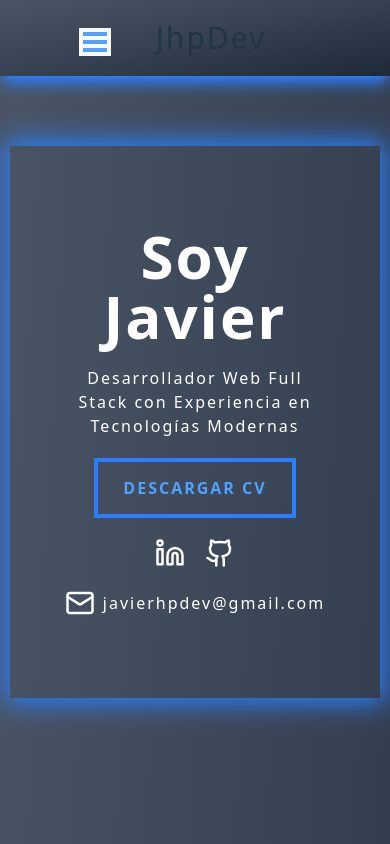
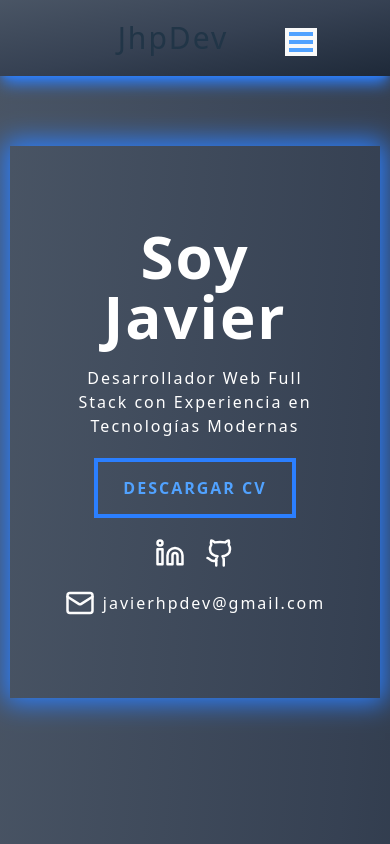
Before and after one commit to javihpdev/javihpdev.github.io, a React (Vite) app: page / in a window 390 px wide. Shown: the top 844 px of the page. Built offline with nearby package versions, Linux system fonts and the light colour scheme.

Commit message:
nuevo Cv aplicado y nueva imagen de inicio, más arreglos en el diseño

```diff
--- a/index.html
+++ b/index.html
@@ -3,13 +3,13 @@
 <html lang="en" class="scroll-smooth">
   <head>
     <meta charset="UTF-8" />
-    <link rel="icon" type="image/svg+xml" href="/images/perfil.png" />
+    <link rel="icon" type="image/svg+xml" href="/images/Diseño sin título.svg" />
     <meta name="viewport" content="width=device-width, initial-scale=1.0" />
     <link href="src/index.css" rel="stylesheet">
     <title>Javier Hernandez Perez</title>
     <script type="module" src="./src/main.tsx"></script>
   </head>
   <body>
-    <div class="w-full h-screen"  id="porfolio"></div>
+    <div class="w-full h-screen" id="porfolio"></div>
   </body>
 </html>
--- a/src/lib/common/Nav.tsx
+++ b/src/lib/common/Nav.tsx
@@ -14,15 +14,8 @@ function Nav() {
   };
 
   return (
-    <div className="flex justify-center items-center  fixed z-50 top-0 w-full max-w-full p-5 shadow-lg bg-blue- shadow-blue-500 bg-gradient-to-br from-gray-600 via-gray-700 to-gray-800">
-      {/* Menu Hamburguesa (visible en pantallas pequeñas) */}
-      <div className="pt-2 md:pt-0">
-        <button className="p-1 md:hidden flex flex-col gap-1" aria-label="Boton Menu" onClick={toggleMenu}>
-          <span className={`block h-1 w-6 bg-blue-400 transition-all duration-500 ${isOpen ? 'rotate-45 translate-y-2' : ''}`}></span>
-          <span className={`block h-1 w-6 bg-blue-400 transition-all duration-500 ${isOpen ? 'opacity-0' : ''}`}></span>
-          <span className={`block h-1 w-6 bg-blue-400 transition-all duration-500 ${isOpen ? '-rotate-45 -translate-y-2' : ''}`}></span>
-        </button>
-      </div>
+    <div className="flex flex-col md:flex-row justify-center items-center fixed z-50 top-0 w-full max-w-full p-5 shadow-lg bg-blue- shadow-blue-500 bg-gradient-to-br from-gray-600 via-gray-700 to-gray-800">
+
 
       {/* Menu desplegable (visible en pantallas pequeñas) */}
       <div className={`md:hidden absolute z-10 text-center top-full right-0 w-full bg-gray-800 p-5 flex flex-col gap-4 transition-all duration-1000 ease-in-out ${isOpen ? 'max-h-90 opacity-100' : 'max-h-0 opacity-0'}`}>
@@ -35,9 +28,17 @@ function Nav() {
       </div>
 
       {/* Div todo junto en el md */}
-      <div className="flex gap-6 ">
+      <div className="flex  gap-3 w-full justify-center items-center md:justify-end ">
         {/* Logo */}
         <p className="flex w-50 text-3xl justify-center items-center md:text-5xl">JhpDev</p>
+
+        <div className="flex justify-center items-center pt-2 md:pt-0">
+        <button className="p-1 md:hidden flex flex-col gap-1" aria-label="Boton Menu" onClick={toggleMenu}>
+          <span className={`block h-1 w-6 bg-blue-400 transition-all duration-500 ${isOpen ? 'rotate-45 translate-y-2' : ''}`}></span>
+          <span className={`block h-1 w-6 bg-blue-400 transition-all duration-500 ${isOpen ? 'opacity-0' : ''}`}></span>
+          <span className={`block h-1 w-6 bg-blue-400 transition-all duration-500 ${isOpen ? '-rotate-45 -translate-y-2' : ''}`}></span>
+        </button>
+      </div>
 
         {/* div de enlaces */}
         <div className={`md:flex w-full max-w-full flex-wrap pr-10 justify-end items-center gap-10 ${isOpen ? 'hidden' : 'hidden md:flex'}`}>
--- a/src/routes/Inicio/Inicio.tsx
+++ b/src/routes/Inicio/Inicio.tsx
@@ -5,8 +5,8 @@ import Button from "../../lib/components/web/Button.tsx";
 function Inicio() {
     return (
         <div id="inicio"
-        className="flex w-full md:pt-20 items-center text-center justify-center  h-screen max-h-screenv text-white">
-            <article className="flex max-w-[95%] justify-center items-center gap-10 p-20 shadow-[0_0_25px_5px] shadow-blue-500 ">
+        className="flex w-full md:pt-20 items-center text-center justify-center  h-screen max-h-screen text-white">
+            <article className="flex md:flex-row flex-col max-w-[95%] justify-center items-center gap-10 p-20 shadow-[0_0_25px_5px] shadow-blue-500 ">
                 <section className="flex flex-col gap-5 items-center">
                 {/* Div titulo */}
                 <div className="flex flex-col gap-5 items-center">
@@ -28,7 +28,7 @@ function Inicio() {
                 </section>
                 {/* Div dereho imagen */}
                 <div className="hidden md:flex justify-center items-center">
-                    <img src="./images/perfil.png" alt="ImagenPortada" height={300} width={600} />
+                    <img src="./images/Diseño sin título.svg" alt="ImagenPortada" className=" h-60 w-60 md:h-120 md:w-100" />
                 </div>
         </article>
         </div>
--- a/src/routes/proyectos/Proyectos.tsx
+++ b/src/routes/proyectos/Proyectos.tsx
@@ -44,7 +44,7 @@ function Proyectos(){
       >
             <article className="flex flex-col w-full max-w-[95%] justify-center items-center gap-10 shadow-[0_0_25px_5px] shadow-blue-500 p-20">
             <h1 className="text-5xl">Proyectos</h1>
-                <div className="flex md:flex-row flex-col flex-wrap max-w-full justify-center items-center gap-10">
+                <div className="flex md:flex-row flex-col md:flex-wrap max-w-full justify-center items-center gap-10">
                 <Historiatelo />
                 <Gepro />
                 <Porfolio />
```
Also changed, not shown: 2 other files (tests, documents, lock files or other folders).
